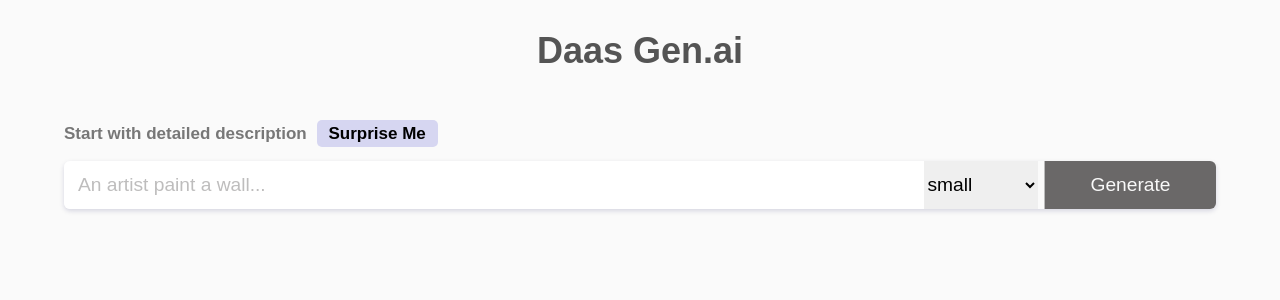
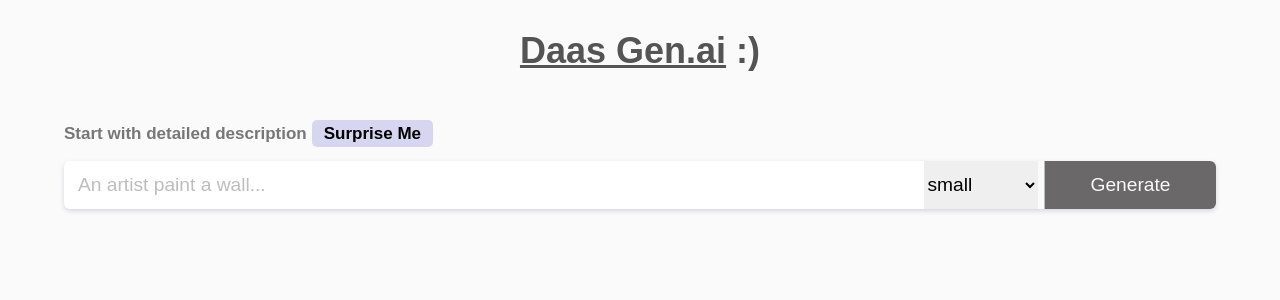
Before and after one commit to kushvahasumit/Daas, a React (Create React App) app: page / in a window 1280 px wide. Shown: the top 300 px of the page. Built offline with nearby package versions, Linux system fonts and the light colour scheme.

Commit message:
refactor
Signed-off-by: Sumit <kumarxumit6@gmail.com>

```diff
--- a/src/App.css
+++ b/src/App.css
@@ -66,7 +66,6 @@
 .inputContainer input::placeholder{
     color: #bebdbd;
     font-weight: 200;
-
 }
 
 .inputContainer input{
@@ -101,7 +100,6 @@
     margin-right: 6px;
     border: none;
     font-size: larger;
-    /* cursor: pointer; */
 }
 
 .image-section{
--- a/src/App.js
+++ b/src/App.js
@@ -42,14 +42,13 @@
     <div className="App">
       <section className="headline-section">
         <h2>
-          {" "}Daas Gen.ai
-          {/* <u></u>:) */}
+          <u>Daas Gen.ai</u> :)
         </h2>
       </section>
       <section className="search-section">
         <p>
-          Start with detailed description{" "}
-          <span className="surprise">Surprise Me</span>{" "}
+          Start with detailed description
+          <span className="surprise">Surprise Me</span>
         </p>
         <div className="inputContainer">
           <input
```
